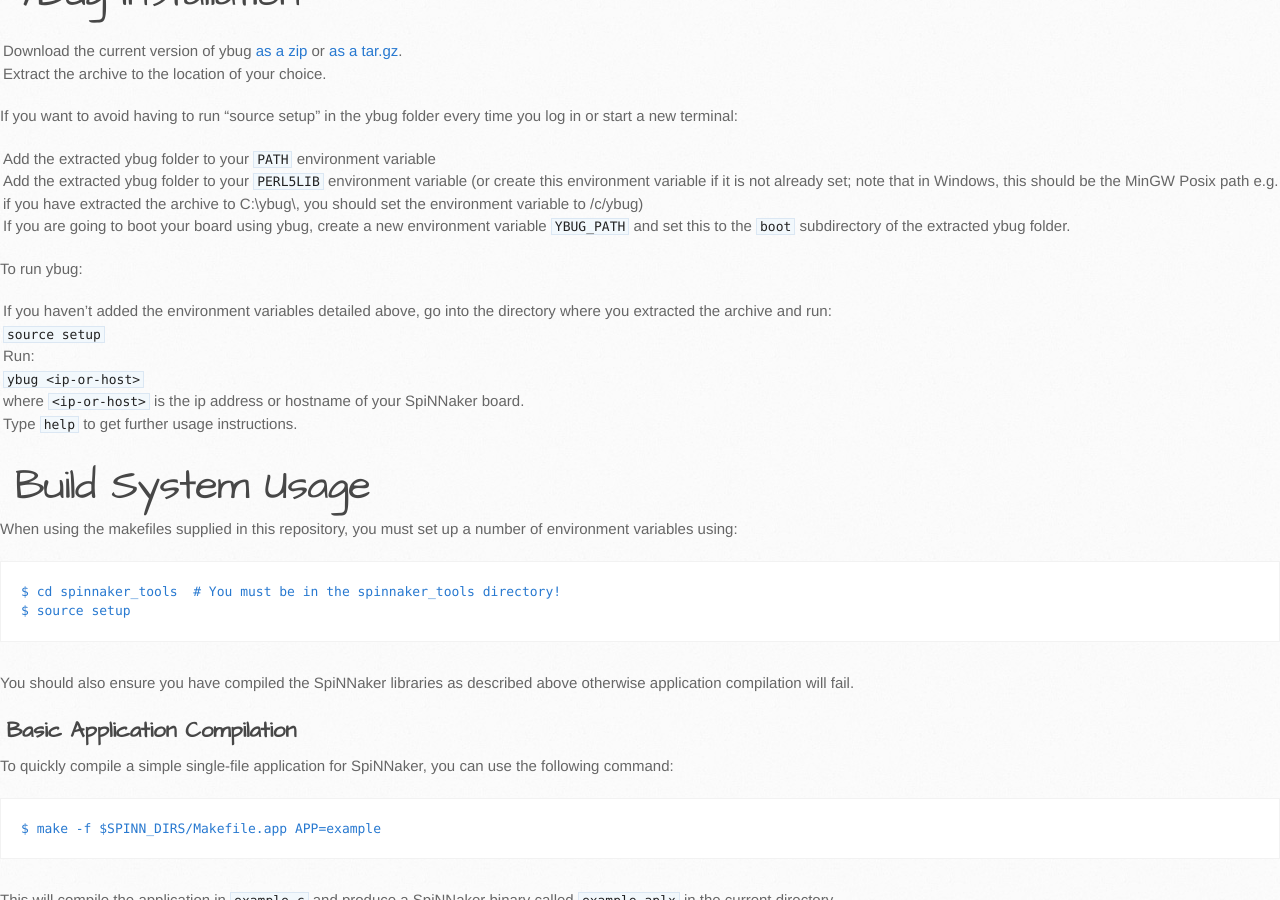
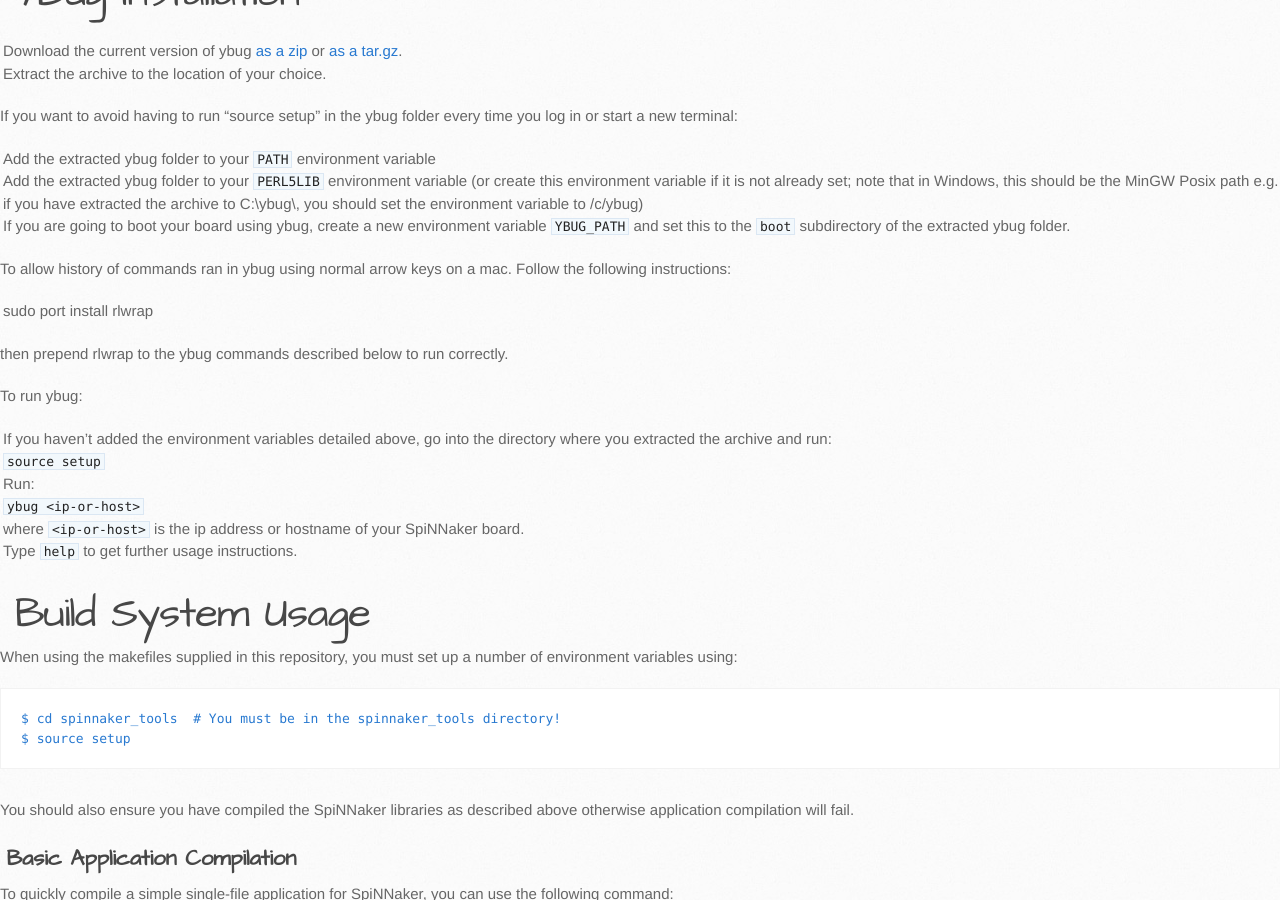
Before and after one commit to SpiNNakerManchester/SpiNNakerManchester.github.io, a Jekyll site: the page built from 2015.005.Arbitrary/CDevelopmentForSpiNNaker.md, in a window 1280 px wide and 900 px high, scrolled down 2744 px. Built offline with Jekyll 4.4.1, drawn with Linux system fonts in a browser that asks for light colours; Markdown is read by kramdown in place of the engine named in the settings.

Commit message:
added fix for macs and ybug

````diff
--- a/2015.005.Arbitrary/CDevelopmentForSpiNNaker.md
+++ b/2015.005.Arbitrary/CDevelopmentForSpiNNaker.md
@@ -110,6 +110,12 @@ If you want to avoid having to run "source setup" in the ybug folder every time
 1. Add the extracted ybug folder to your ```PERL5LIB``` environment variable (or create this environment variable if it is not already set; note that in Windows, this should be the MinGW Posix path e.g. if you have extracted the archive to C:\ybug\, you should set the environment variable to /c/ybug)
 1. If you are going to boot your board using ybug, create a new environment variable ```YBUG_PATH``` and set this to the ```boot``` subdirectory of the extracted ybug folder.
 
+To allow history of commands ran in ybug using normal arrow keys on a mac. Follow the following instructions:
+
+1. sudo port install rlwrap
+
+then prepend rlwrap to the ybug commands described below to run correctly.
+
 To run ybug:
 
 1. If you haven't added the environment variables detailed above, go into the directory where you extracted the archive and run:
````
